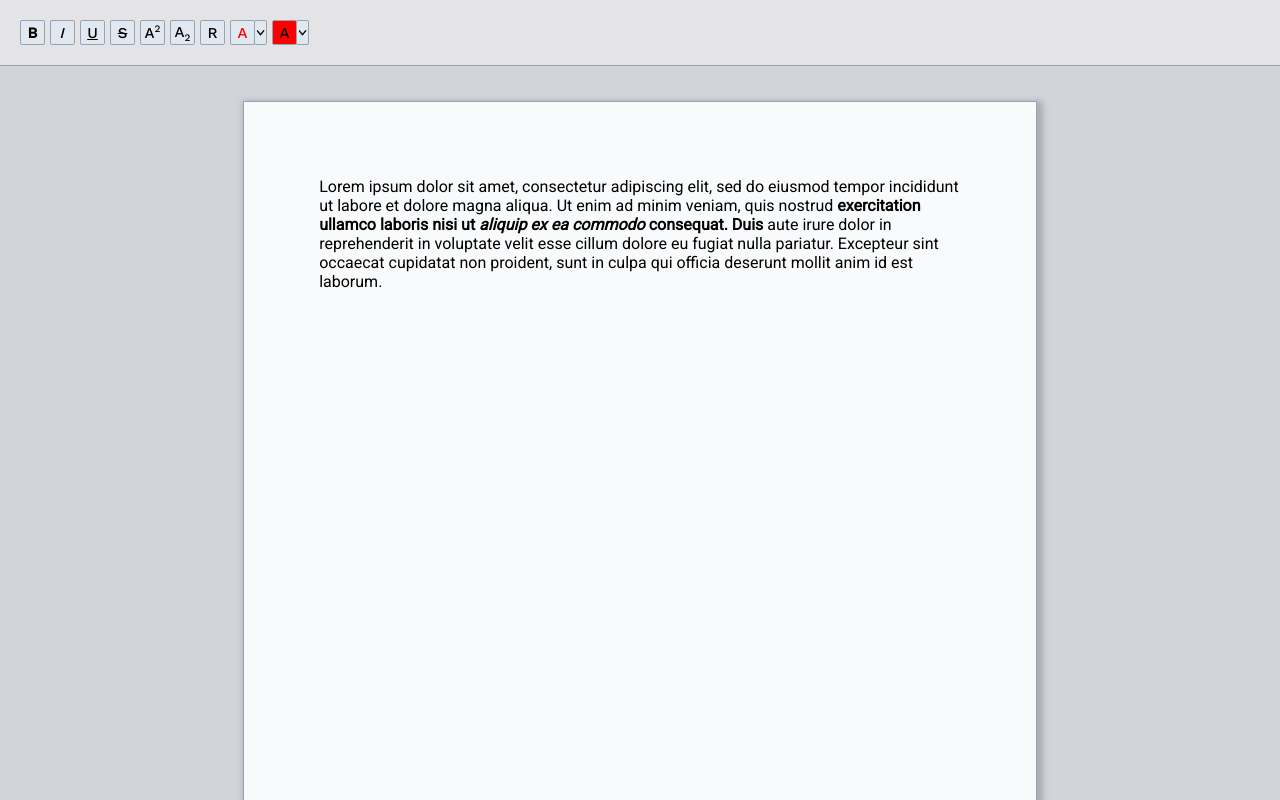
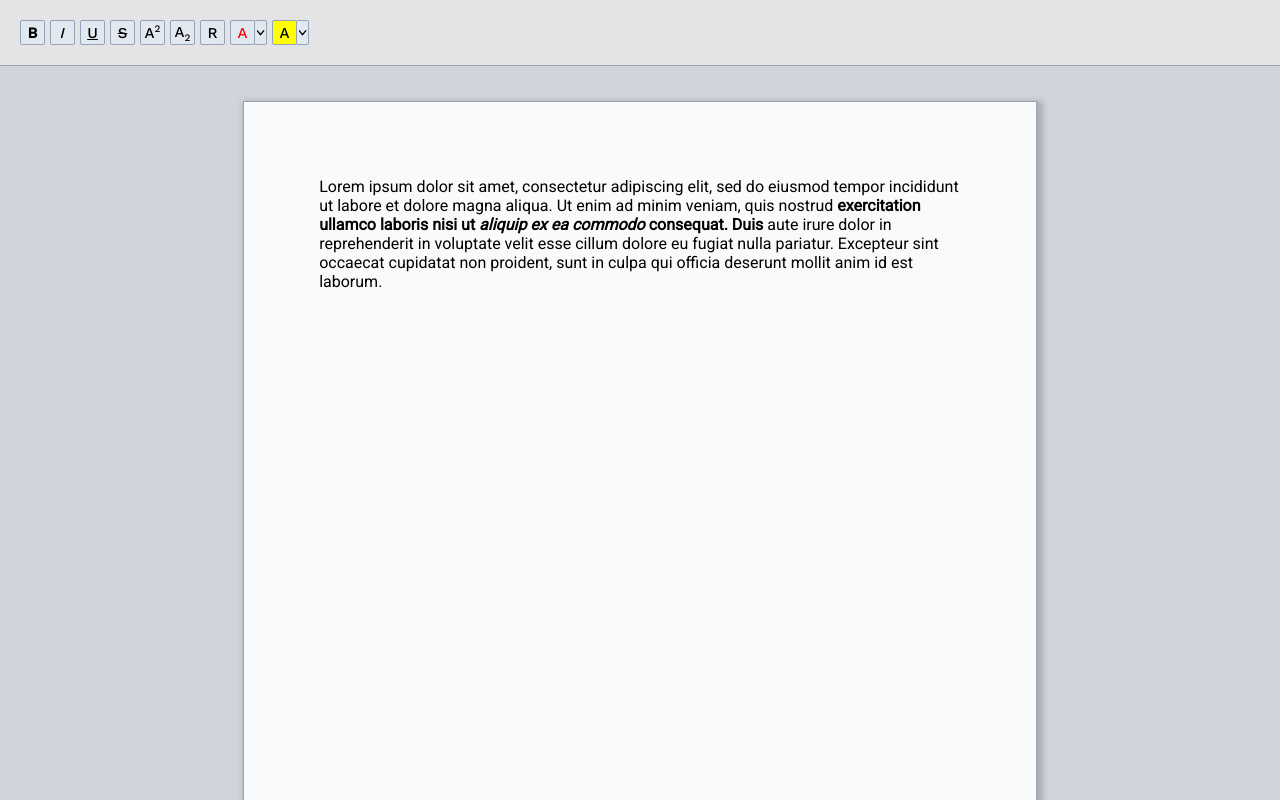
Before and after one commit to 30isnottoolate/wysiwyg-editor, a React app: page / in a window 1280 px wide. Built offline with nearby package versions, Linux system fonts and the light colour scheme.

Commit message:
Implement new props

```diff
--- a/src/components/Toolbar.tsx
+++ b/src/components/Toolbar.tsx
@@ -19,7 +19,9 @@ interface ToolbarProps {
 }
 
 const Toolbar: React.FC<ToolbarProps> = (
-    { isItB, isItI, isItU, isItS, isItSup, isItSub, applyFormatting, removeFormatting, removeAllFormatting, applyFontColor, fontColor, setFontColor }: ToolbarProps) => {
+    { isItB, isItI, isItU, isItS, isItSup, isItSub,
+        applyFormatting, removeFormatting, removeAllFormatting, applyFontColor,
+        fontColor, setFontColor, highlightColor, setHighlightColor }: ToolbarProps) => {
 
     const [fontColorPickerActive, setFontColorPickerActive] = useState(false);
     const [highlightColorPickerActive, setHighlightColorPickerActive] = useState(false);
@@ -107,7 +109,7 @@ const Toolbar: React.FC<ToolbarProps> = (
                     className="font-color-tool"
                     title="Highlight Color"
                     onClick={() => applyFontColor()}
-                    style={{ backgroundColor: fontColor }}>
+                    style={{ backgroundColor: highlightColor }}>
                     A
                 </button>
                 <button
@@ -129,7 +131,7 @@ const Toolbar: React.FC<ToolbarProps> = (
                 </button>
                 {highlightColorPickerActive &&
                     <ColorPicker
-                        setFontColor={setFontColor}
+                        setFontColor={setHighlightColor}
                         setColorPickerActive={setHighlightColorPickerActive}
                     />
                 }
```
